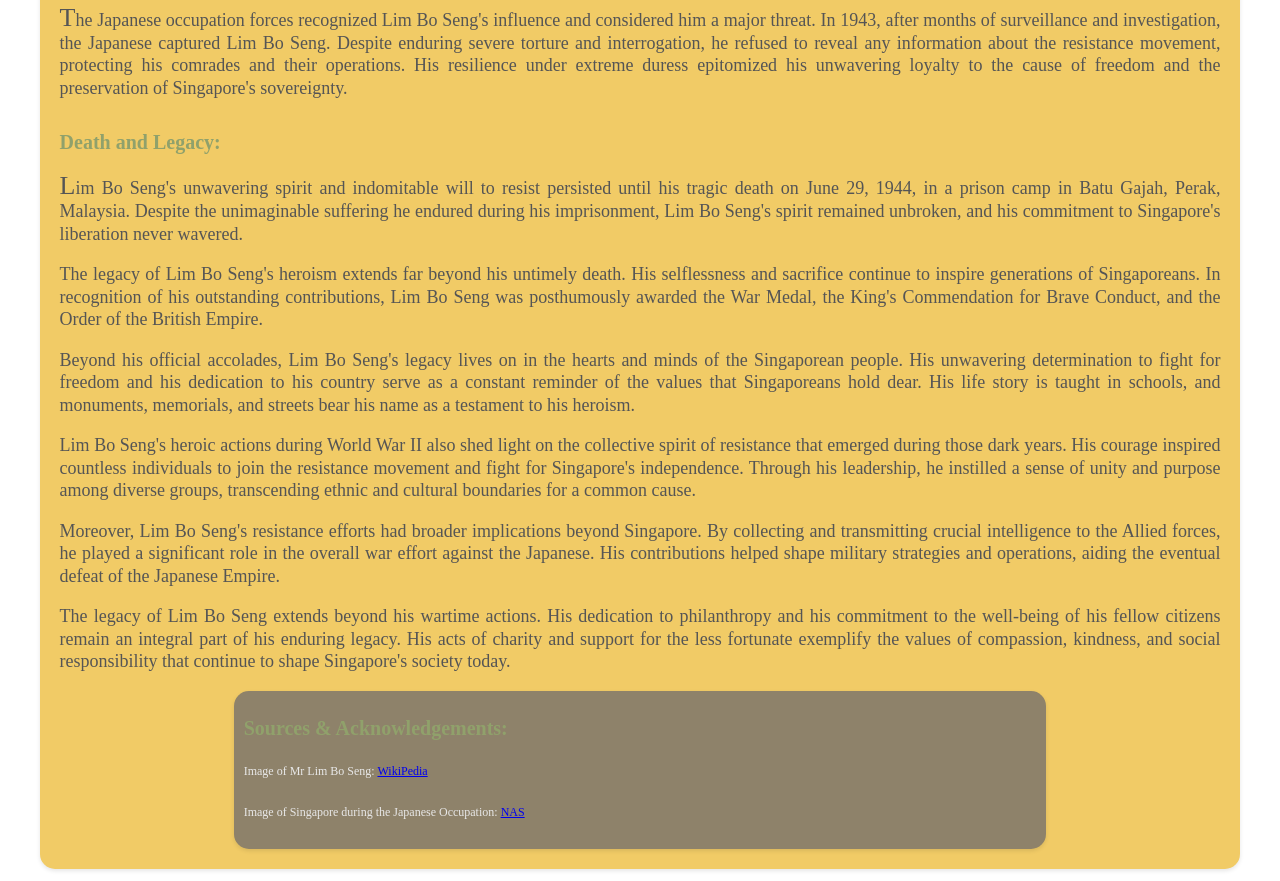
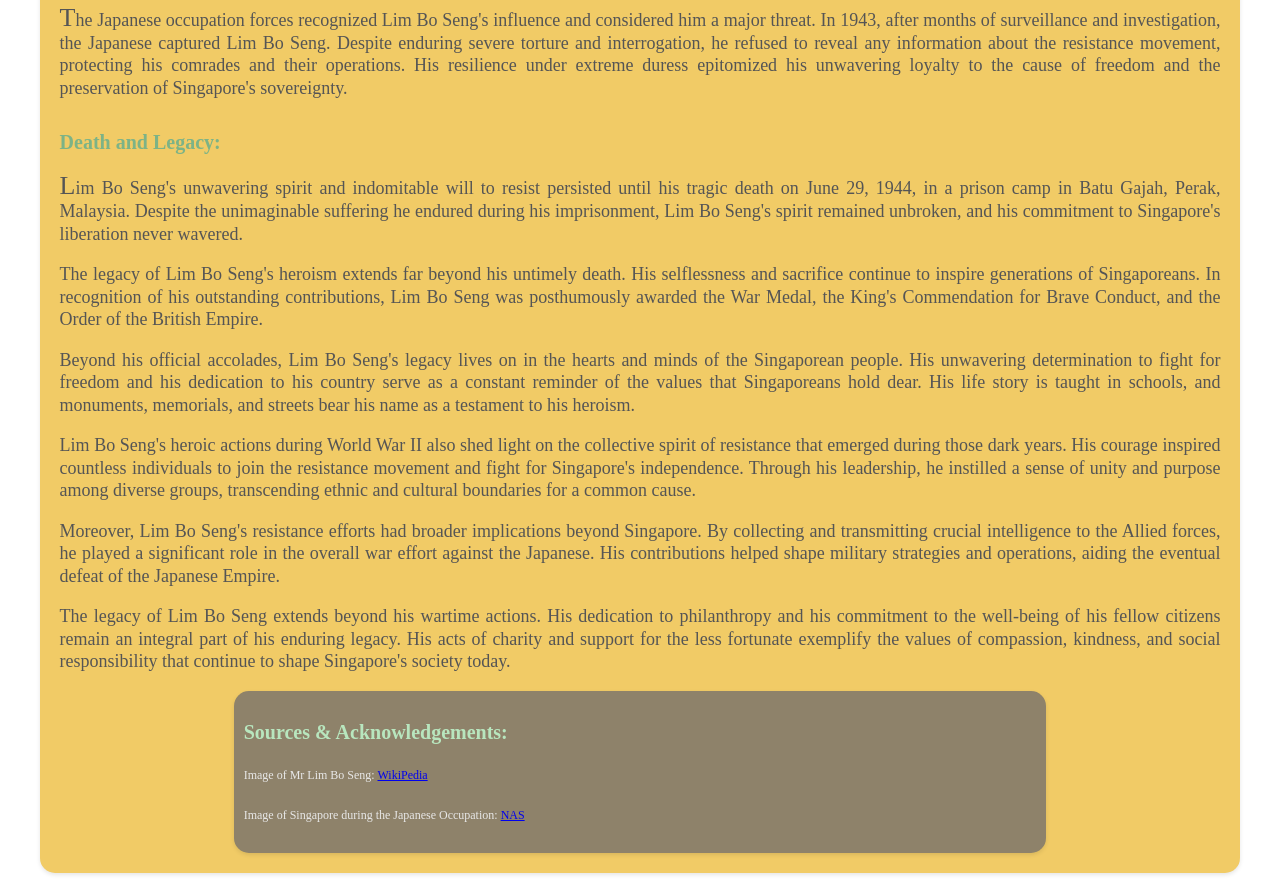
Before and after one commit to Liu-Xinyu-Wdlss/Liu-Xinyu-Wdlss.github.io, a plain HTML site: page 2023_HI/Stage4.html in a window 1280 px wide. Shown: the part 1212-2093 px from the top of the page. Drawn offline with Linux system fonts and the light colour scheme; a web font is replaced by a local one.

Commit message:
Update Stage4.html

```diff
--- a/2023_HI/Stage4.html
+++ b/2023_HI/Stage4.html
@@ -21,14 +21,22 @@
     h1 {
 	  font-family: Main;
       text-align: center;
-      color: #90a16b;
+      color: #7db386;
 	  font-size: 42px;
     }
 
 	h2 {
 	  font-family: Main;
       text-align: left;
-      color: #90a16b;
+      color: #7db386;
+	  font-size: 20px;
+	  margin-bottom: 5px;
+    }
+
+	  h3 {
+	  font-family: Main;
+      text-align: left;
+      color: #b8e6be;
 	  font-size: 20px;
 	  margin-bottom: 5px;
     }
@@ -135,7 +143,7 @@
 	<p>The legacy of Lim Bo Seng extends beyond his wartime actions. His dedication to philanthropy and his commitment to the well-being of his fellow citizens remain an integral part of his enduring legacy. His acts of charity and support for the less fortunate exemplify the values of compassion, kindness, and social responsibility that continue to shape Singapore's society today.</p>
 
 	<div class="source-space">
-	<h2>Sources & Acknowledgements:</h2>
+	<h3>Sources & Acknowledgements:</h3>
 	<p><span class="source">Image of Mr Lim Bo Seng: <a href="https://upload.wikimedia.org/wikipedia/commons/e/e7/LimBoSeng-1930s.jpg">WikiPedia</a></span></p>
 	<p><span class="source">Image of Singapore during the Japanese Occupation: <a href="https://www.nas.gov.sg/archivesonline/watermark/picas_data/tn_pcd/20050000124/img0001.jpg">NAS</a></span></p>
 	</div>
```
